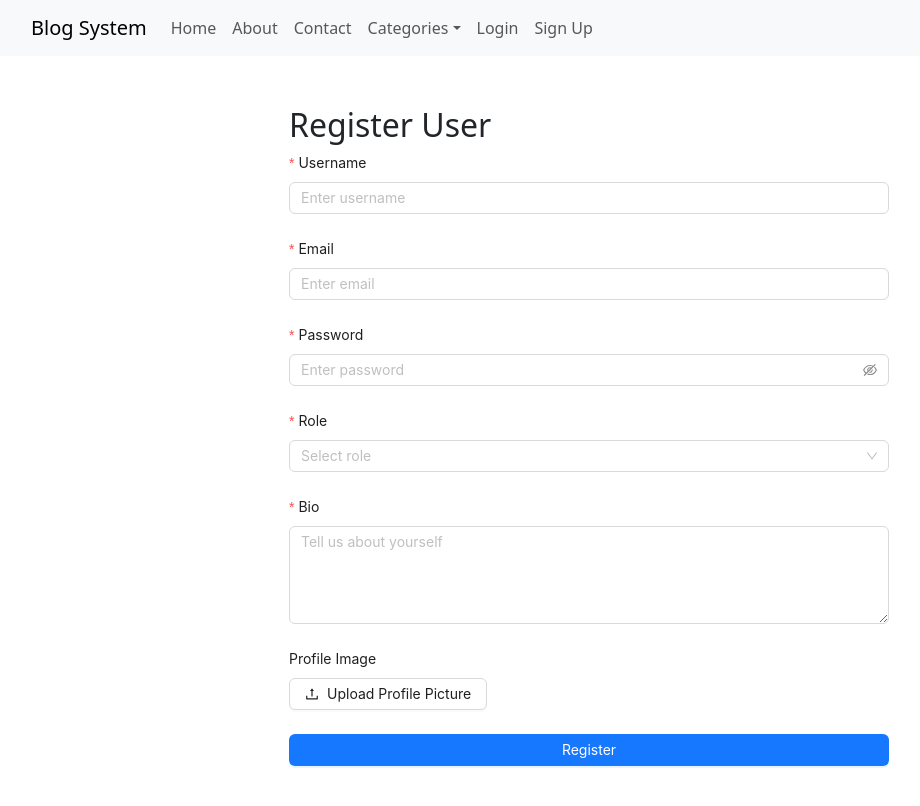
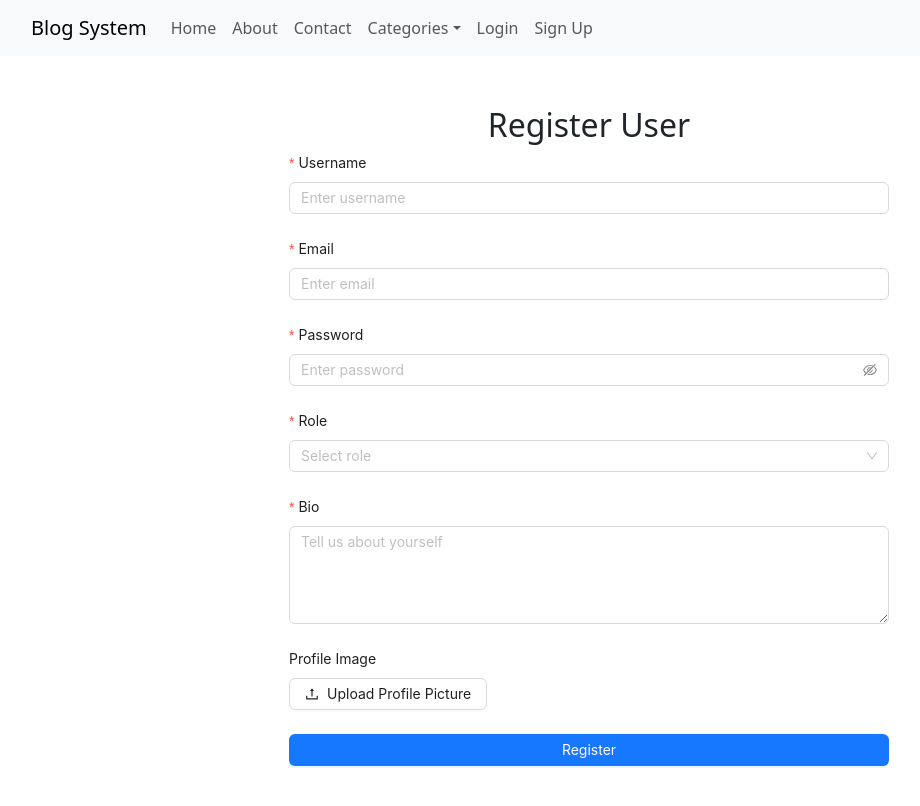
Before and after one commit to Lars1156/blag, a React (Create React App) app in the folder Frontend/myclient/: page /signup in a window 1280 px wide. Shown: the top 806 px of the page, without its empty margins (51-971 px from the left). Built offline with nearby package versions, Linux system fonts and the light colour scheme.

Commit message:
try ti featech to Multer  to with frontend with axios

```diff
--- a/Frontend/myclient/src/component/Pages/RegisterPage.jsx
+++ b/Frontend/myclient/src/component/Pages/RegisterPage.jsx
@@ -38,7 +38,7 @@ const RegisterPage = () => {
 
   return (
     <div style={{ maxWidth: 600, margin: "50px auto" }}>
-      <h2>Register User</h2>
+      <h2 style={{textAlign:"center"}}>Register User</h2>
       <Form
         form={form}
         layout="vertical"
@@ -79,8 +79,8 @@ const RegisterPage = () => {
         >
           <Select placeholder="Select role">
             <Option value="admin">Admin</Option>
-            <Option value="user">User</Option>
-            <Option value="editor">Editor</Option>
+            <Option value="author">Auther</Option>
+            <Option value="reader">Reader</Option>
           </Select>
         </Form.Item>
 
@@ -96,7 +96,7 @@ const RegisterPage = () => {
           <Upload
             listType="picture"
             maxCount={1}
-            beforeUpload={() => false} // Prevent automatic upload
+            beforeUpload={() => false}
           >
             <Button icon={<UploadOutlined />}>Upload Profile Picture</Button>
           </Upload>
```
